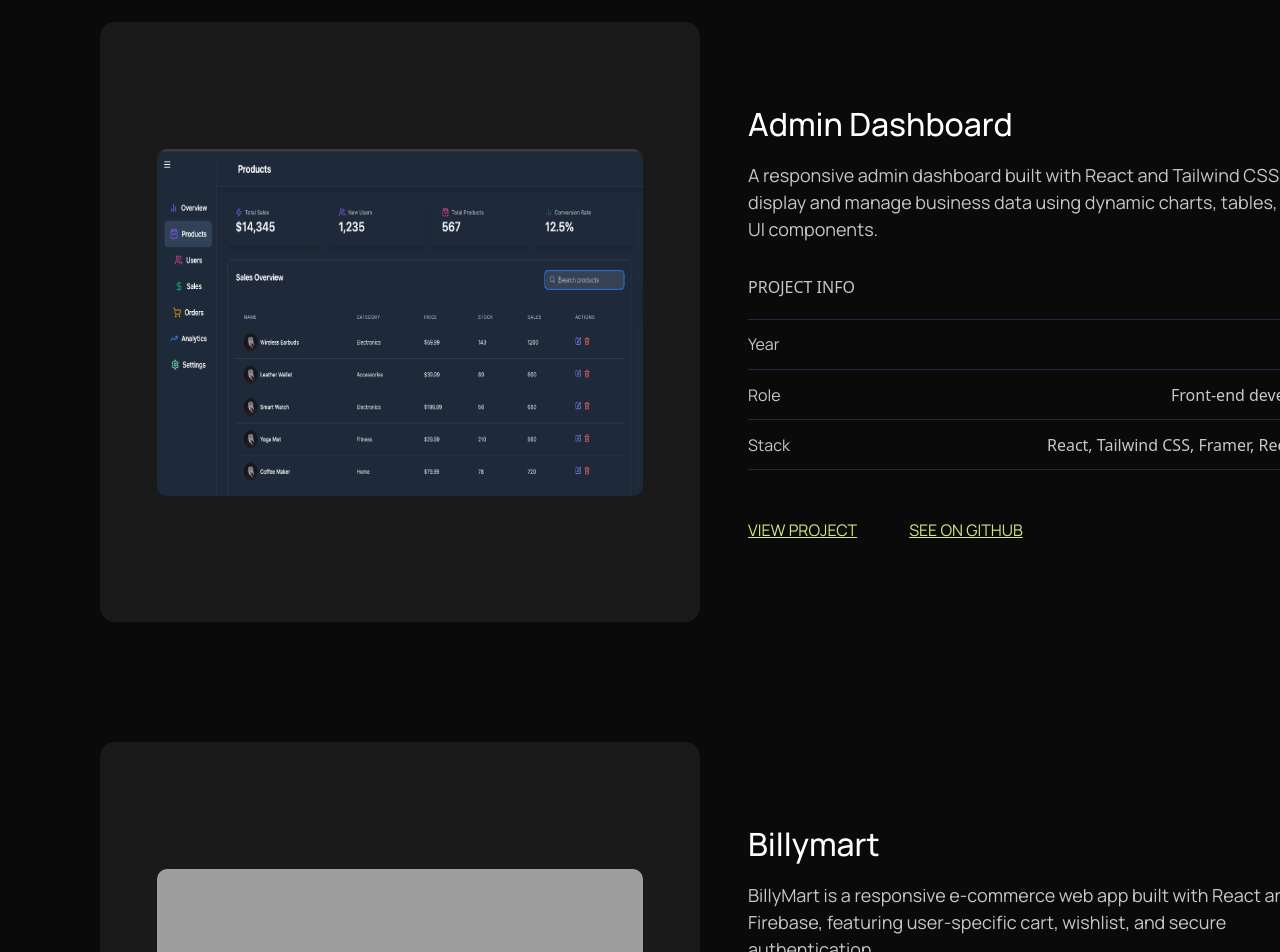
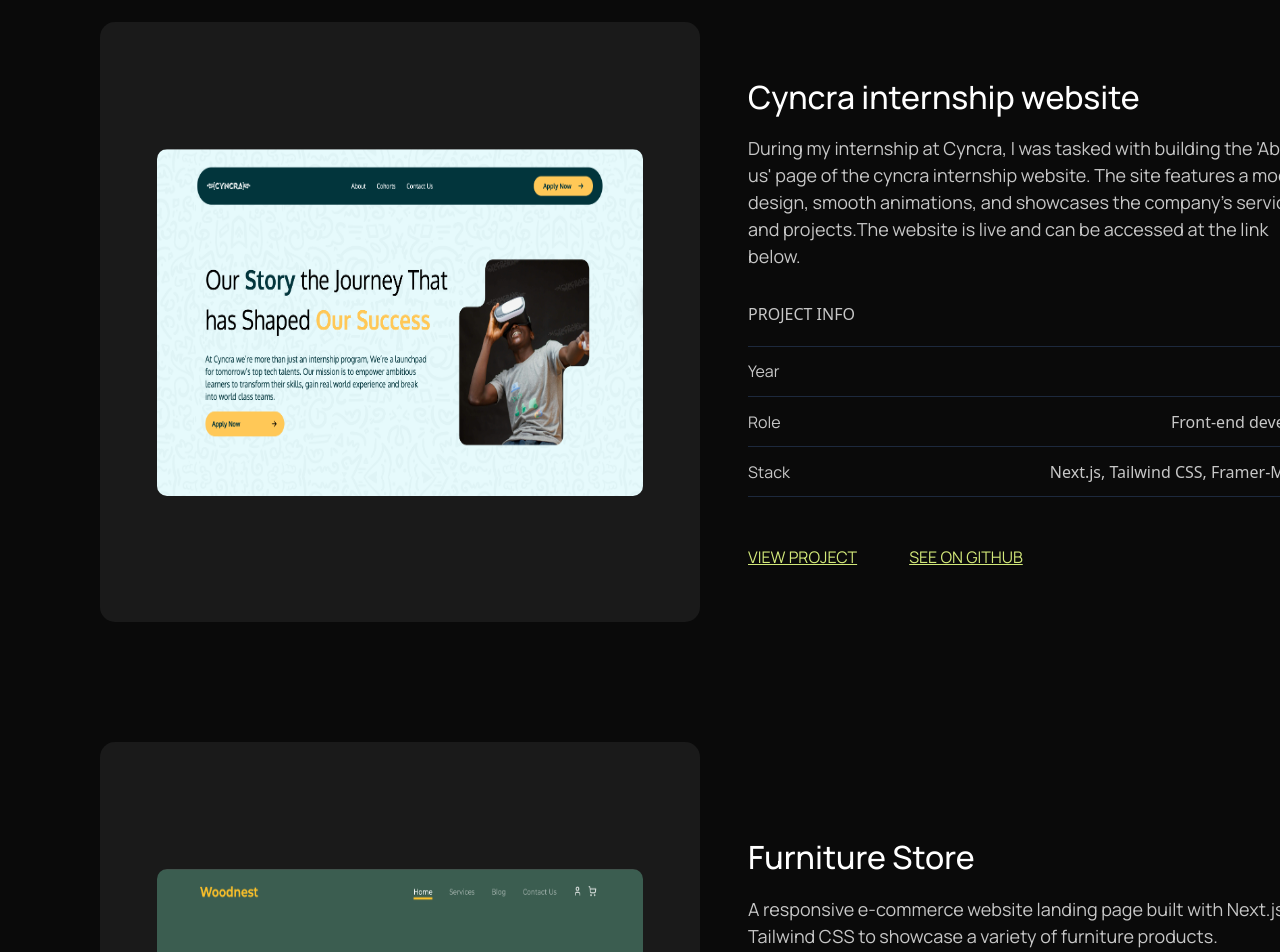
Before and after one commit to Bigbilly-github/my-portfolio, a React (Vite) app: page /#/ in a window 1280 px wide. Shown: the part 1220-2172 px from the top of the page. Built offline with nearby package versions, Linux system fonts and the light colour scheme; grey boxes are pictures that could not be loaded.

Commit message:
i added two new projects

```diff
--- a/index.html
+++ b/index.html
@@ -13,7 +13,7 @@
     <link rel="preconnect" href="https://fonts.gstatic.com" crossorigin>
     <link href="https://fonts.googleapis.com/css2?family=Manrope:wght@200..800&display=swap" rel="stylesheet">
     <meta name="viewport" content="width=device-width, initial-scale=1.0" />
-    <title>Vite + React</title>
+    <title>My Portfolio</title>
 
 
   </head>
--- a/src/components/projects.jsx
+++ b/src/components/projects.jsx
@@ -6,6 +6,8 @@
 import jobportal from "../img/projects/jobportal.png";
 import billymart from "../img/projects/billymart.png";
 import dashboard from "../img/projects/dashboard.png";
+import woodnest from "../img/projects/woodnest.png";
+import cyncra from "../img/projects/cyncra.png";
 import { useState } from "react";
 import { motion } from "framer-motion";
 
@@ -13,6 +15,24 @@
   const [more, setMore] = useState(false);
 
   const Projects = [
+    {
+      name: "Cyncra internship website",
+      description:
+        "During my internship at Cyncra, I was tasked with building the  'About us' page of the cyncra internship website. The site features a modern design, smooth animations, and showcases the company's services and projects.The website is live and can be accessed at the link below.",
+      year: "2025",
+      image: cyncra,
+      link: "https://internship.cyncra.com/aboutus",
+      stack: "Next.js, Tailwind CSS, Framer-Motion",
+    },
+    {
+      name: "Furniture Store",
+      description:
+        "A responsive e-commerce website landing page built with Next.js and Tailwind CSS to showcase a variety of furniture products.",
+      year: "2025",
+      image: woodnest,
+      link: "https://billy-woodnest.netlify.app/",
+      stack: "Next.js, Tailwind CSS, Framer-Motion",
+    },
     {
       name: "Admin Dashboard",
       description:
```
Also changed, not shown: src/img/projects/cyncra.png (added), src/img/projects/woodnest.png (added).
